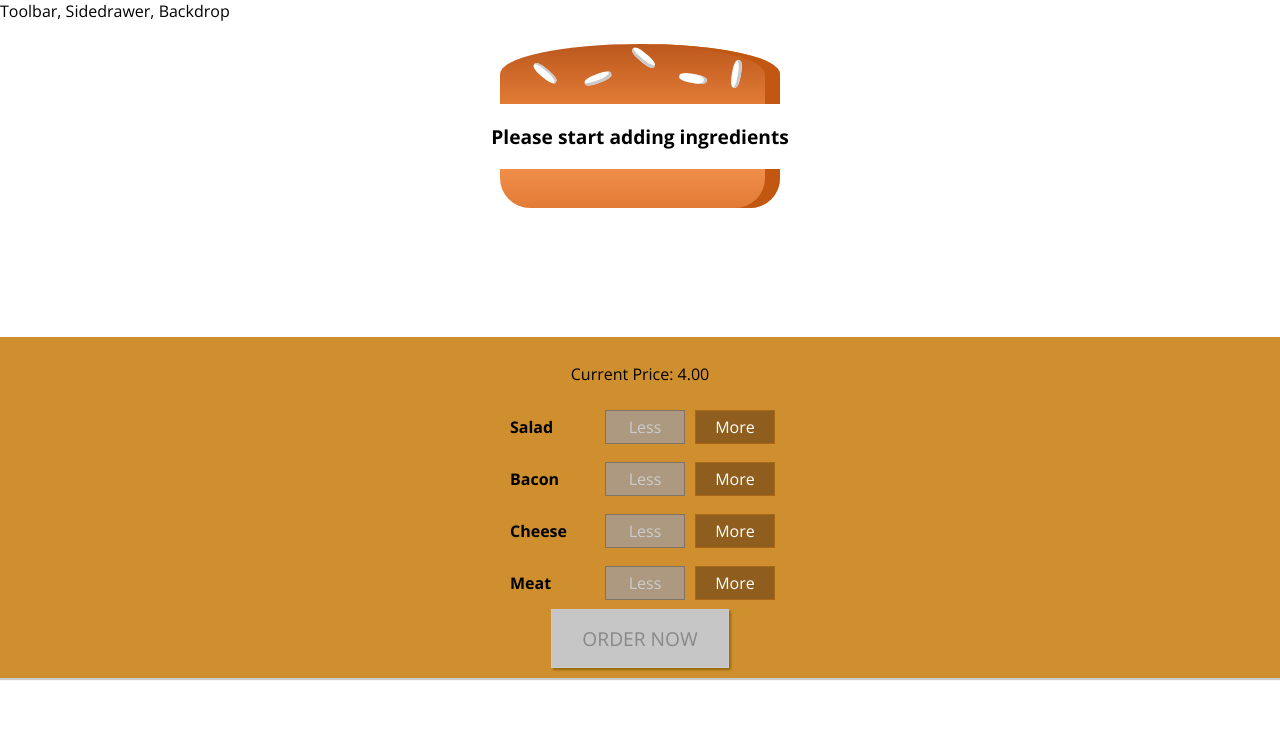
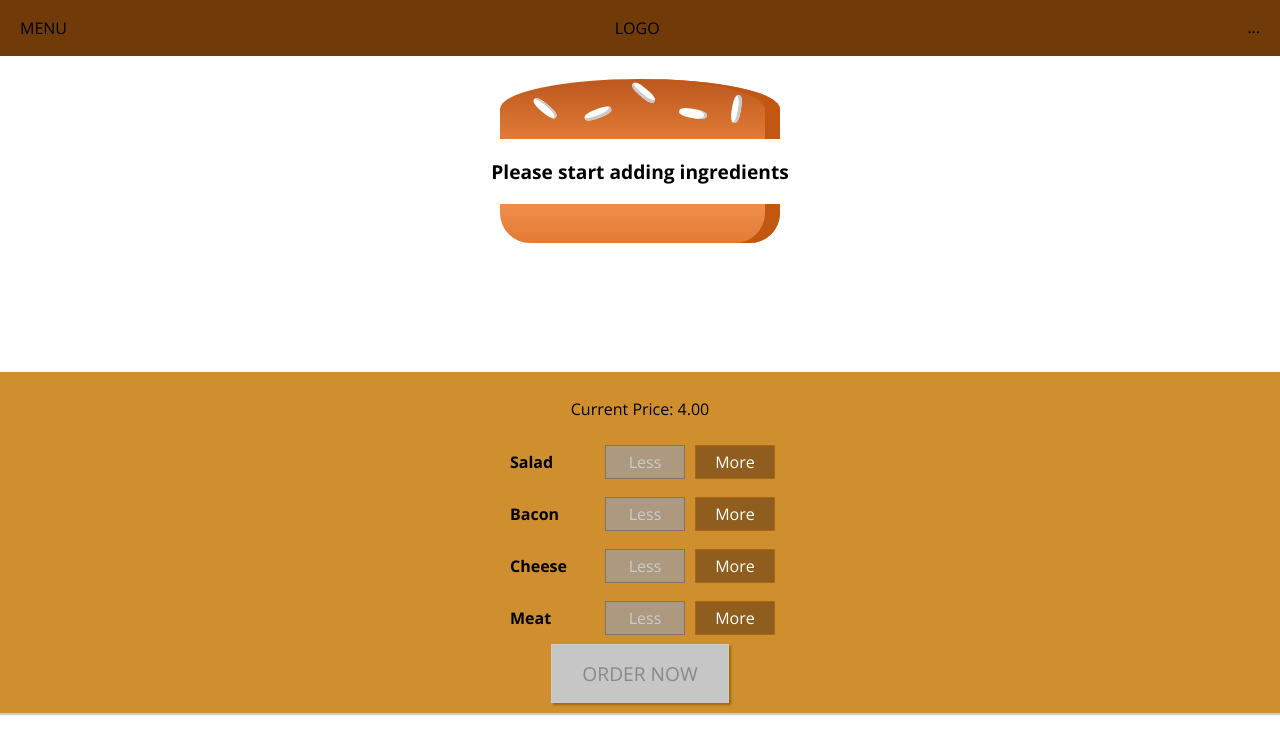
Before and after one commit to shinderahul/burger-spa, a React app: page / in a window 1280 px wide. Shown: the top 754 px of the page. Built offline with nearby package versions, Linux system fonts and the light colour scheme.

Commit message:
Added Toolbar Component

```diff
--- a/src/components/Layout/Layout.css
+++ b/src/components/Layout/Layout.css
@@ -1,3 +1,3 @@
 .Content {
-    margin-top: 15px;
+  margin-top: 72px;
 }
--- a/src/components/Layout/Layout.js
+++ b/src/components/Layout/Layout.js
@@ -2,14 +2,13 @@
 
 import Aux from '../../hoc/Aux';
 import classes from './Layout.css';
+import Toolbar from '../Navigation/Toolbar/Toolbar';
 
-const Layout = ( props ) => (
-    <Aux>
-        <div>Toolbar, Sidedrawer, Backdrop</div>
-        <main className={classes.Content}>
-            {props.children}
-        </main>
-    </Aux>
+const Layout = props => (
+  <Aux>
+    <Toolbar />
+    <main className={classes.Content}>{props.children}</main>
+  </Aux>
 );
 
 export default Layout;
--- /dev/null
+++ b/src/components/Navigation/Toolbar/Toolbar.css
@@ -0,0 +1,18 @@
+.Toolbar {
+  width: 100%;
+  height: 56px;
+  position: fixed;
+  left: 0;
+  top: 0;
+  background-color: #703b09;
+  display: flex;
+  justify-content: space-between;
+  align-items: center;
+  padding: 0 20px;
+  box-sizing: border-box;
+  z-index: 90;
+}
+
+.Toolbar nav {
+  height: 100%;
+}
--- /dev/null
+++ b/src/components/Navigation/Toolbar/Toolbar.js
@@ -0,0 +1,15 @@
+import React from 'react';
+
+import classes from './Toolbar.css';
+
+const Toolbar = () => (
+  <header className={classes.Toolbar}>
+    <div>MENU</div>
+    <div>LOGO</div>
+    <nav>
+      <ul>...</ul>
+    </nav>
+  </header>
+);
+
+export default Toolbar;
```
